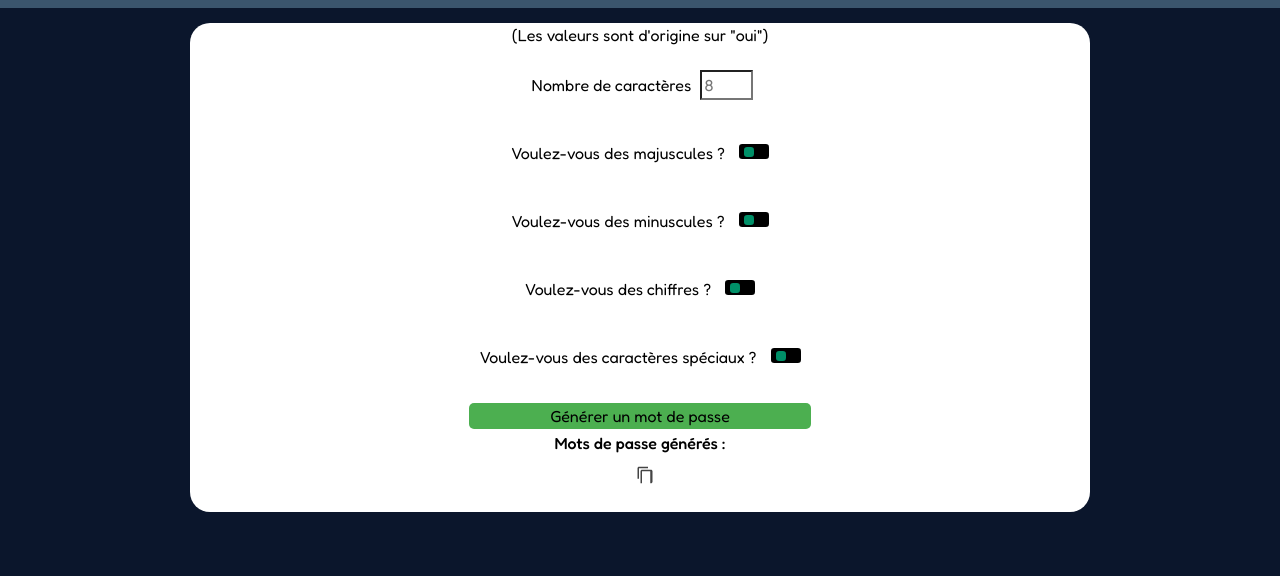
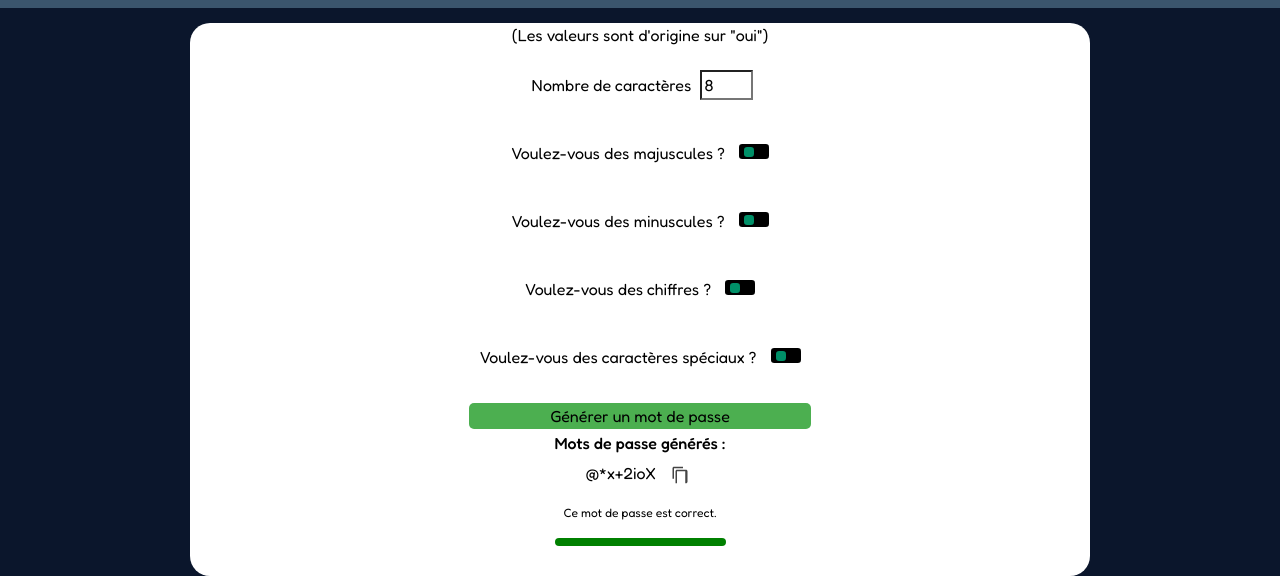
Before and after one commit to Livato-83/lilianvaldenaire.github.io, a plain HTML site: page pages/genmdp.html in a window 1280 px wide. Both pictures are taken after a click on the button "Générer un mot de passe". Shown: the part 232-808 px from the top of the page. Drawn offline with nearby package versions, Linux system fonts and the light colour scheme.

Commit message:
forceBar / starting clicker

```diff
--- a/css/genmdp.css
+++ b/css/genmdp.css
@@ -220,3 +220,18 @@ svg{
 #board{
     background-color: white;
 }
+
+.pForce{
+    background-color: white;
+    color: black;
+    font-size: 12px;
+    display:flex;
+    justify-content: center;
+}
+
+.generated-password {
+    margin-bottom: 15px;
+}
+.strength-bar {
+    transition: background 0.3s ease;
+}
--- a/js/genmdp.js
+++ b/js/genmdp.js
@@ -1,12 +1,45 @@
 function recupDonee(id){
     let a = document.getElementById(id).value;
     return a;
-}
+};
 
 
+function CalcForceMdp ( nbrCarac, majs, minus, numbers, caracSpe, mdps){
+    let tabResult = [nbrCarac, majs, minus, numbers, caracSpe];
+    let force = 0;
+
+    for (pas=0; pas < 5; pas++){
+        if (tabResult[pas] >=8){
+            if(tabResult[pas] >= 12){
+                force += 2;
+            }
+            else{
+                force += 1;
+            }
+        }
+        else if (tabResult[pas] === true){
+            force +=1
+        }
+    };
+    return force;
+};
+
+// async function isCompromisedMdp(mdp) {
+//     const encoder = new TextEncoder();
+//     const data = encoder.encode(mdp);
+//     const hashBuffer = await crypto.subtle.digest("SHA-1", data);
+//     const hashArray = Array.from(new Uint8Array(hashBuffer));
+//     const hashHex = hashArray.map(b => b.toString(16).padStart(2, "0")).join("").toUpperCase();
+//     const prefix = hashHex.substring(0, 5);
+//     const suffix = hashHex.substring(5);
+//     const response = await fetch(`https://api.pwnedpasswords.com/range/${prefix}`);
+//     const text = await response.text();
+//     const found = text.split("\n").find(line => line.startsWith(suffix));
+//     return found ? true : false;
+// }
 
 
-function GenMdp(){
+async function GenMdp(){
     let nbrCarac = parseInt(document.getElementById("carac").value);
 
     let majs = document.getElementById("majs").checked;
@@ -36,17 +69,16 @@ function GenMdp(){
             if (currentPool.length === 0) currentPool = pool;
             motDePasse += currentPool[Math.floor(Math.random() * currentPool.length)];
         }
-
-        // 🔥 Ajout dans le DOM avec une icône de copier
+        let force = CalcForceMdp(nbrCarac, majs, minus, numbers, caracSpe, motDePasse);
+        // const compromis = await isCompromisedMdp(motDePasse);
+        // if (compromis){
+        //     force -= 2;
+        // };
         let board = document.getElementById("board");
-
         let container = document.createElement("div");
         container.classList.add("generated-password");
-
         let span = document.createElement("span");
         span.textContent = motDePasse;
-
-        // Création du bouton avec l'icône SVG
         let button = document.createElement("button");
         button.classList.add("copy-btn");
         button.innerHTML = `
@@ -55,7 +87,6 @@ function GenMdp(){
                 <path d="M16 1H4c-1.1 0-2 .9-2 2v14h2V3h12V1zm3 4H8c-1.1 0-2 .9-2 2v16h14c1.1 0 2-.9 2-2V7c0-1.1-.9-2-2-2zm0 18H8V7h11v16z"/>
             </svg>
         `;
-
         button.onclick = function () {
             navigator.clipboard.writeText(motDePasse);
             let originalHTML = button.innerHTML;
@@ -65,9 +96,39 @@ function GenMdp(){
             }, 1500);
         };
 
+        let textForce =''
+        if (force <= 2) textForce = 'Ce mot de passe est très faible.';
+        else if (force <= 4) textForce = 'Ce mot de passe est moyen.';
+        else textForce = 'Ce mot de passe est correct.';
+
+
+        let pForce = document.createElement("p");
+        pForce.classList.add("pForce");
+        pForce.textContent = textForce;
+        let strengthBar = document.createElement("div");
+        strengthBar.classList.add("strength-bar");
+        strengthBar.style.height = "8px";
+        strengthBar.style.width = "100%";
+        strengthBar.style.marginTop = "2px";
+        strengthBar.style.borderRadius = "4px";
+        strengthBar.style.marginBottom = "15px";
+
+
+        let color = "#ccc";
+        if (force <= 2) color = "red";
+        else if (force <= 4) color = "orange";
+        else color = "green";
+
+        strengthBar.style.background = color;
+
+
+
+
         container.appendChild(span);
         container.appendChild(button);
         board.appendChild(container);
-    }
+        board.appendChild(pForce);
+        board.appendChild(strengthBar);
+    };
 
-}
+};
--- a/pages/genmdp.html
+++ b/pages/genmdp.html
@@ -35,7 +35,7 @@
                     <p id="p-form">(Les valeurs sont d'origine sur "oui")</p>
                     <div class="form-group">
                         <label>Nombre de caractères</label>
-                        <input type="number" id="carac" min="8" max="50" placeholder="8">
+                        <input type="number" id="carac" min="8" max="50" value="8">
                     </div>
                     <div class="form-group">
                         <label>Voulez-vous des majuscules ?</label>
@@ -61,20 +61,11 @@
                             <input type="checkbox" checked="" id="caracSpe">
                         </label>
                     </div>
-                    <!-- <div class="div-strong-bar">
-                        <label id="strong-bar">Dureté du mot de passe généré:</label>
-                    </div>
-                    <span>
-                        a
-                        <div class="box-strong-bar"></div>
-                        <div class="box-strong-bar"></div>
-                        <div class="box-strong-bar"></div>
-                        <div class="box-strong-bar"></div>
-                    </span> -->
                     <button type="button" onclick="GenMdp()" id="btnGen">Générer un mot de passe</button>
                     <span class="response">
                         <h6>Mots de passe générés :</h6>
                         <div id="board"></div>
+                        <div id="board_force"></div>
                     </span>
                 </form>
             </main>
```
Also changed, not shown: pages/clicker.html (added, +34 -0 lines), css/clicker.css (added), js/clicker.js (added).
